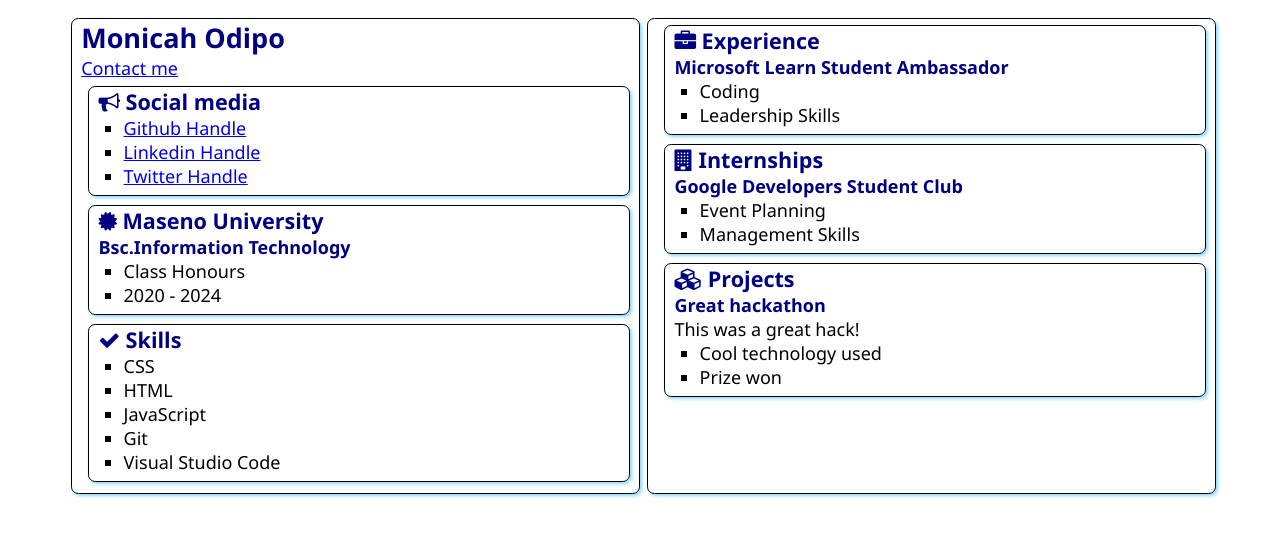
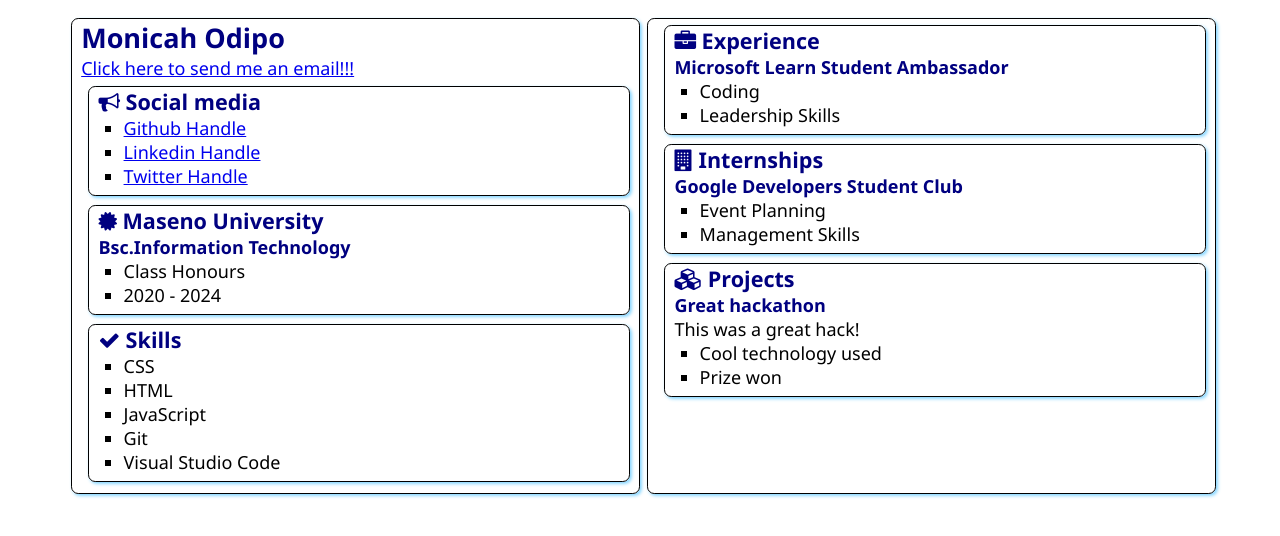
Before and after one commit to MonahDipsy/SATechnicalOnboarding, a plain HTML site: page src/index.html in a window 1280 px wide. Drawn offline with Linux system fonts and the light colour scheme.

Commit message:
Update index.html
Update portfolio

```diff
--- a/src/index.html
+++ b/src/index.html
@@ -13,7 +13,7 @@
     <main>
         <article class="box">
             <h1>Monicah Odipo</h1>
-            <div><a href="monicahodipo55@gmail.com">Contact me</a></div>
+            <div><a href=mailto:monicahodipo55@gmail.com?subject="HTML link">Click here to send me an email!!!</a>
 
             <section class="box">
                 <h2>
```
